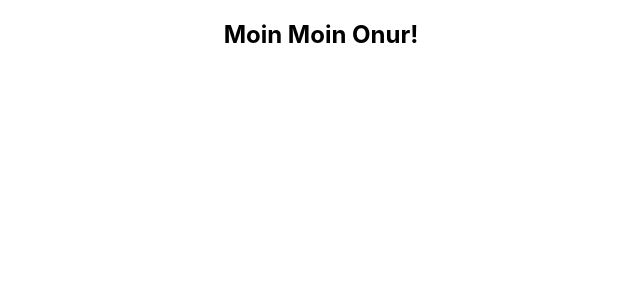
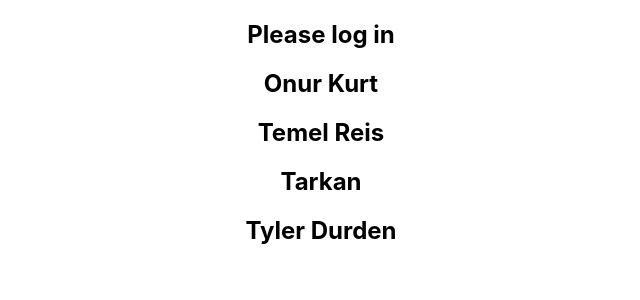
Before and after one commit to On-Fi/My-TypeScript-learning-journey, a React (Create React App) app in the folder my-app/: page / in a window 1280 px wide. Shown: the top 300 px of the page, without its empty margins (319-959 px from the left). Built offline with nearby package versions, Linux system fonts and the light colour scheme.

Commit message:
add number and boolean types and add a object and an array

```diff
--- a/my-app/src/App.tsx
+++ b/my-app/src/App.tsx
@@ -1,10 +1,25 @@
 import './App.css';
 import { Great } from './components/Great';
+import { Person } from './components/Person';
+import { PersonList } from './components/PersonList';
 
 function App() {
+  const personName = {
+    first: 'Onur',
+    last: 'Kurt'
+  };
+
+  const nameList = [
+    { first: 'Temel', last: 'Reis' },
+    { first: 'Tarkan', last: '' },
+    { first: 'Tyler', last: 'Durden' },
+  ];
+
   return (
     <div className="App">
-      <Great name ='Onur' />
+      <Great name ='Onur' messageCount= {27} isLoggedIn={false} />
+      <Person name= {personName} />
+      <PersonList names= {nameList}/>
     </div>
   );
 }
--- a/my-app/src/components/Great.tsx
+++ b/my-app/src/components/Great.tsx
@@ -1,9 +1,14 @@
-type GreatProps = { name: string };
+type GreatProps = { name: string
+messageCount: number
+isLoggedIn: boolean
+};
 
 export const Great = (props: GreatProps ) => {
   return (
     <div>
-      <h2>Moin Moin {props.name}!</h2>
+      <h2>
+        {props.isLoggedIn ? 'Moin Moin {props.name} :) You habe {props.messageCount} unread messages' : 'Please log in'}
+      </h2>
     </div>
   );
 }
--- /dev/null
+++ b/my-app/src/components/Person.tsx
@@ -0,0 +1,5 @@
+type PersonProps = { name: { first: string, last: string } }
+
+export const Person = (props: PersonProps) => {
+    return <h2>{props.name.first} {props.name.last}</h2> ;
+}
--- /dev/null
+++ b/my-app/src/components/PersonList.tsx
@@ -0,0 +1,16 @@
+type PersonListProps = {
+    names: {
+        first: string
+        last: string
+    }[]
+}
+
+export const PersonList = (props: PersonListProps) => {
+    return (
+        <div>
+            {props.names.map(name => {
+                return <h2 key= {name.first} >{name.first} {name.last}</h2>
+            })}
+        </div>
+    )
+    }
```
